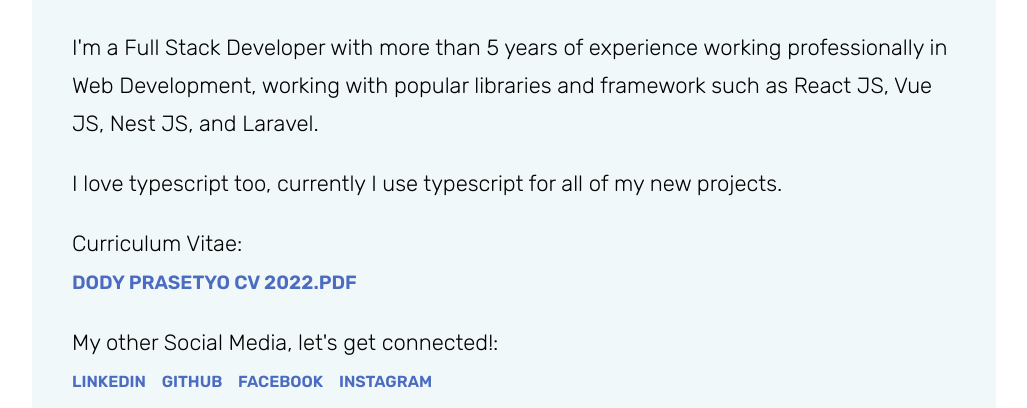
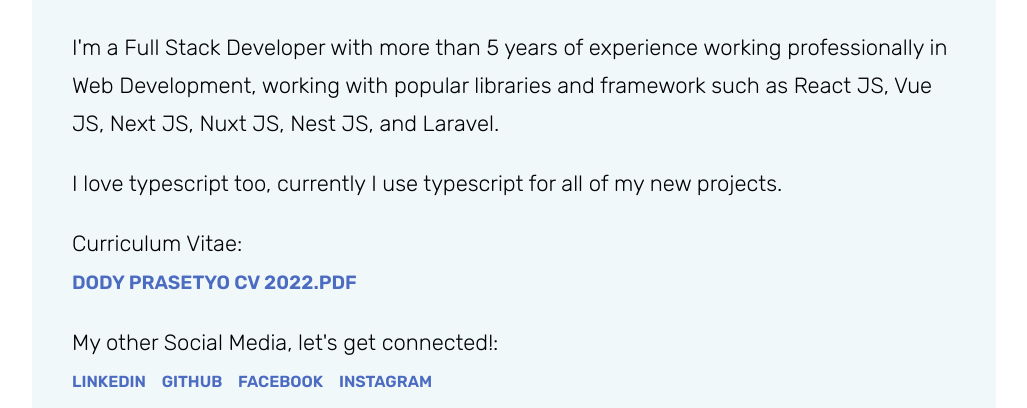
Before and after one commit to dodycode/v1, a Gatsby site: page / in a window 1280 px wide. Shown: the part 392-800 px from the top of the page, without its empty margins (126-1153 px from the left). Built offline with nearby package versions, Linux system fonts and the light colour scheme; Gatsby itself is replaced by a stand-in of ours.

Commit message:
chore: update description

```diff
--- a/src/pages/index.js
+++ b/src/pages/index.js
@@ -10,7 +10,7 @@
     <div className="jumbotron">
       <h1>👋 Hi, I'm Dody.</h1>
       <p className="txt-large">
-        I'm a Full Stack Developer with more than 5 years of experience working professionally in Web Development, working with popular libraries and framework such as React JS, Vue JS, Nest JS, and Laravel.
+        I'm a Full Stack Developer with more than 5 years of experience working professionally in Web Development, working with popular libraries and framework such as React JS, Vue JS, Next JS, Nuxt JS, Nest JS, and Laravel.
       </p>
       <p className="txt-large">
         I love typescript too, currently I use typescript for all of my new projects.
```
